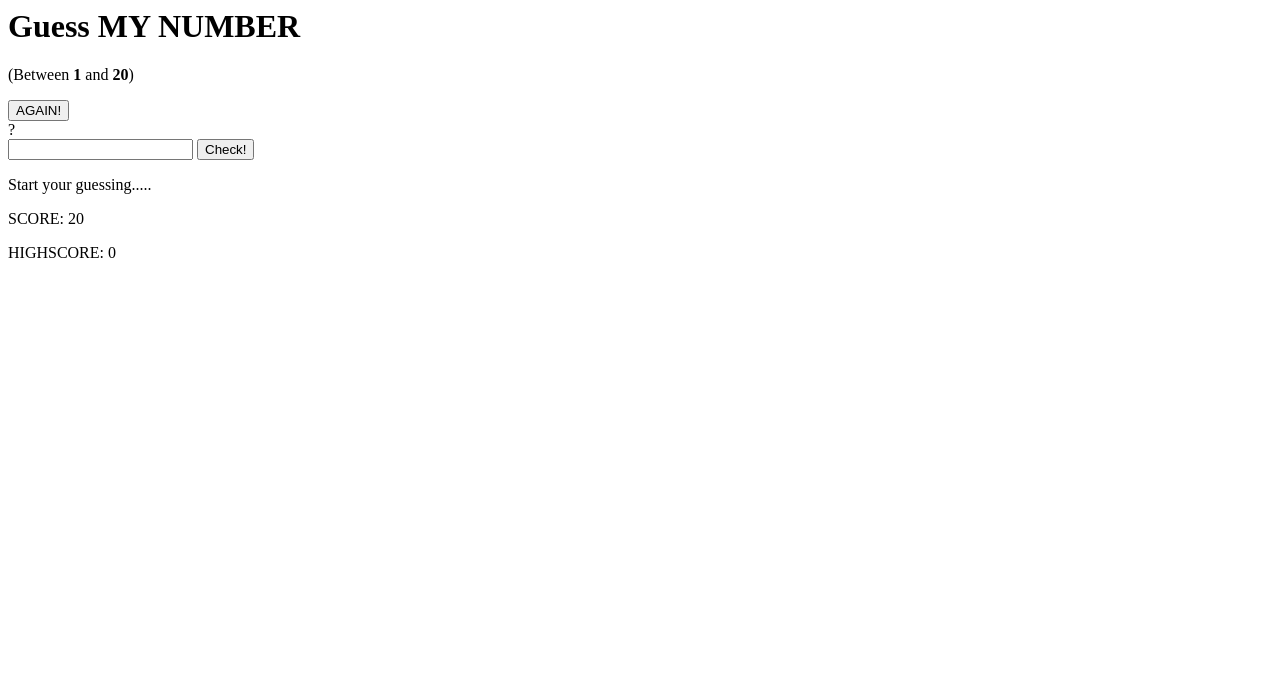
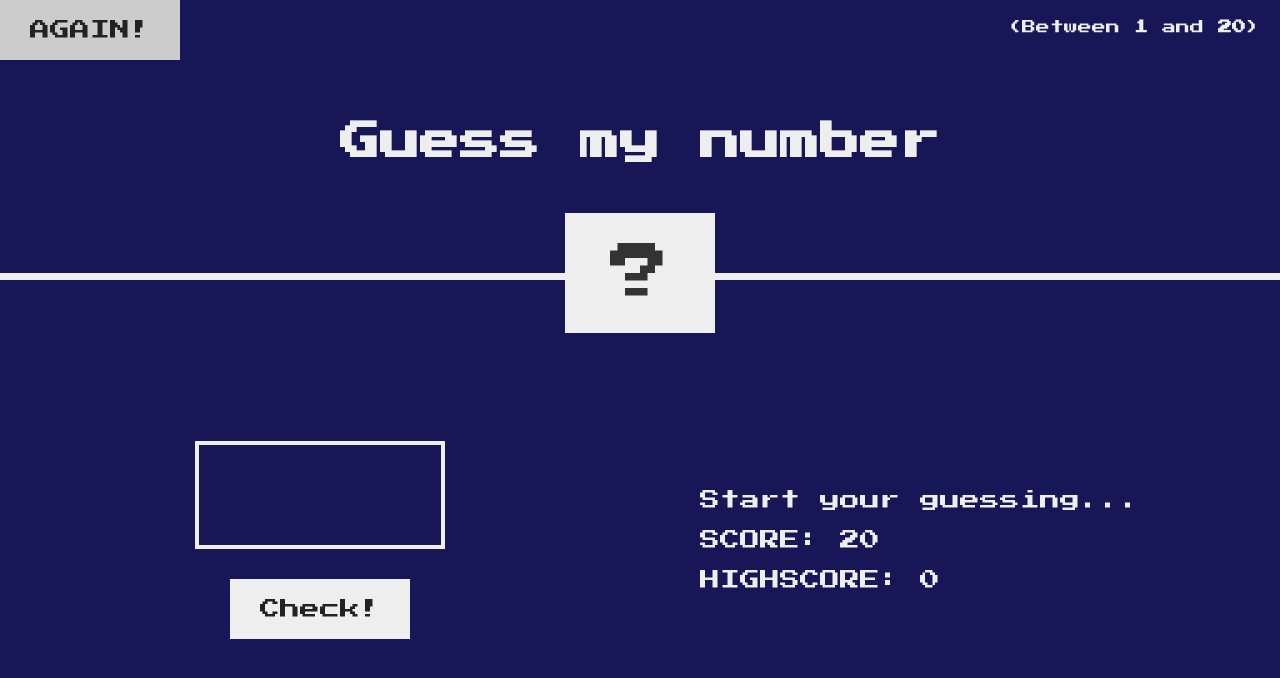
Before and after one commit to JesCodeMar/guessmynumber, a plain HTML site: page final/index.html in a window 1280 px wide. Drawn offline with Linux system fonts and the light colour scheme.

Commit message:
Completed css file, started working on the script

```diff
--- a/final/index.html
+++ b/final/index.html
@@ -1,3 +1,4 @@
+<!DOCTYPE html>
 <html lang="en">
 <head>
     <meta charset="UTF-8">
@@ -8,18 +9,18 @@
 </head>
 <body>
     <header>
-        <h1>Guess MY NUMBER</h1>
+        <h1>Guess my number</h1>
         <p class="between">(Between <b>1</b> and <b>20</b>)</p>
-        <button class="button_again">AGAIN!</button>
+        <button class="button again">AGAIN!</button>
         <div class="number">?</div>
     </header>
     <main>
         <section class="left">
             <input type="number" class="guess"/>
-            <button class="check_button">Check!</button>
+            <button class="button check">Check!</button>
         </section>
         <section class="right">
-            <p class="guessing">Start your guessing.....</p>
+            <p class="guessing">Start your guessing...</p><br/>
             <p class="label_score">SCORE: <span class="score">20</span></p>
             <p class="label_high_score">HIGHSCORE: <span class="high-score">0</span></p>
         </section>
--- a/final/script.js
+++ b/final/script.js
@@ -0,0 +1,9 @@
+'use strict';
+document.querySelector('.check').addEventListener('click',function(){
+    const guess_value=Number(document.querySelector('.guess').value);
+    console.log(guess_value, typeof guess_value);
+
+    if(!guess_value){
+        document.querySelector('.guessing').textContent='Enter a number!!!';
+    }
+})
--- a/final/style.css
+++ b/final/style.css
@@ -0,0 +1,119 @@
+@import url('https://fonts.googleapis.com/css?family=Press+Start+2P&display=swap');
+
+* {
+  margin: 0;
+  padding: 0;
+  box-sizing: inherit;
+}
+
+html {
+  font-size: 62.5%;
+  box-sizing: border-box;
+}
+
+body {
+  font-family: 'Press Start 2P', sans-serif;
+  color: #eee;
+  background-color: rgb(23, 23, 87);
+  /* background-color: #60b347; */
+}
+
+/* LAYOUT */
+header {
+  position: relative;
+  height: 35vh;
+  border-bottom: 7px solid #eee;
+}
+
+main {
+  height: 65vh;
+  color: #eee;
+  display: flex;
+  align-items: center;
+  justify-content: space-around;
+}
+
+.left {
+  width: 52rem;
+  display: flex;
+  flex-direction: column;
+  align-items: center;
+}
+
+.right {
+  width: 52rem;
+  font-size: 2rem;
+}
+
+/* ELEMENTS STYLE */
+h1 {
+  font-size: 4rem;
+  text-align: center;
+  position: absolute;
+  width: 100%;
+  top: 52%;
+  left: 50%;
+  transform: translate(-50%, -50%);
+}
+
+.number {
+  background: #eee;
+  color: #333;
+  font-size: 6rem;
+  width: 15rem;
+  padding: 3rem 0rem;
+  text-align: center;
+  position: absolute;
+  bottom: 0;
+  left: 50%;
+  transform: translate(-50%, 50%);
+}
+
+.between {
+  font-size: 1.4rem;
+  position: absolute;
+  top: 2rem;
+  right: 2rem;
+}
+
+.button_again {
+  position: absolute;
+  top: 2rem;
+  left: 2rem;
+}
+
+.guess {
+  background: none;
+  border: 4px solid #eee;
+  font-family: inherit;
+  color: inherit;
+  font-size: 5rem;
+  padding: 2.5rem;
+  width: 25rem;
+  text-align: center;
+  display: block;
+  margin-bottom: 3rem;
+}
+
+.button {
+  border: none;
+  background-color: #eee;
+  color: #222;
+  font-size: 2rem;
+  font-family: inherit;
+  padding: 2rem 3rem;
+  cursor: pointer;
+}
+
+.button:hover {
+  background-color: #ccc;
+}
+
+.message {
+  margin-bottom: 8rem;
+  height: 3rem;
+}
+
+.label_score {
+  margin-bottom: 2rem;
+}
```
